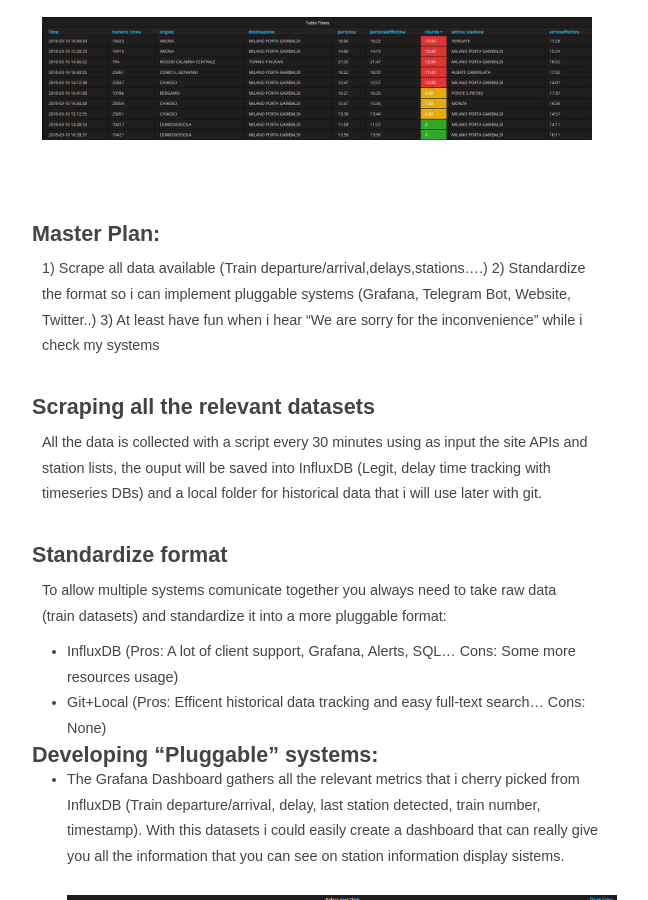
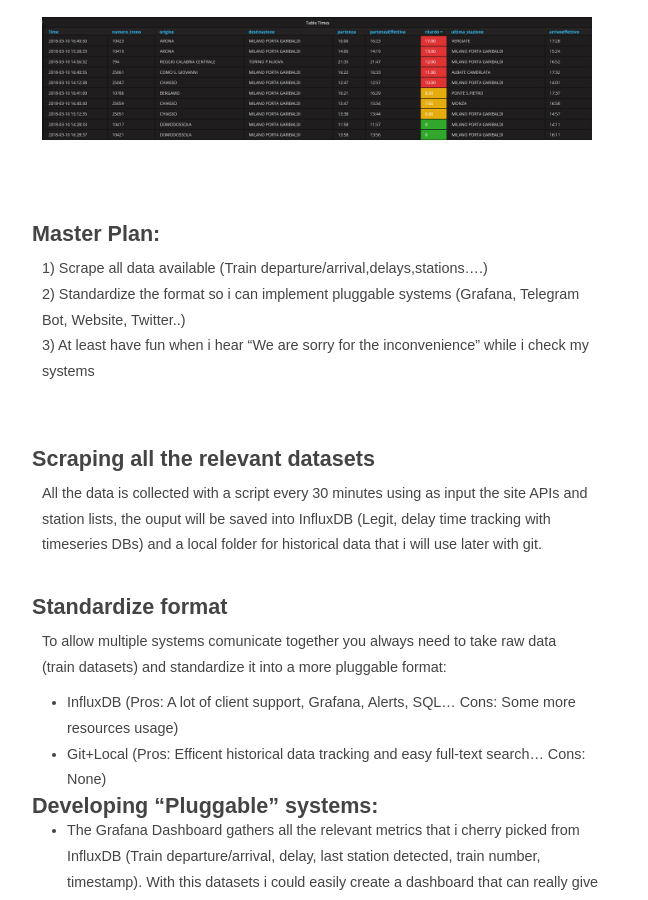
Before and after one commit to fnzv/fnzv.github.io, a Jekyll site: the page built from _posts/2018-03-10-Monitoring-trains..markdown, in a window 1280 px wide and 900 px high, scrolled down 340 px. Shown: the whole window, without its empty margins (323-971 px from the left). Built offline with Jekyll 4.4.1, drawn with Linux system fonts in a browser that asks for light colours.

```diff
--- a/_posts/2018-03-10-Monitoring-trains..markdown
+++ b/_posts/2018-03-10-Monitoring-trains..markdown
@@ -12,9 +12,9 @@ in the public train system and never miss a train.<br><br>
 
 <br><br>
 ## Master Plan:
-1) Scrape all data available (Train departure/arrival,delays,stations....)
-2) Standardize the format so i can implement pluggable systems (Grafana, Telegram Bot, Website, Twitter..)
-3) At least have fun when i hear "We are sorry for the inconvenience" while i check my systems
+1) Scrape all data available (Train departure/arrival,delays,stations....) <br>
+2) Standardize the format so i can implement pluggable systems (Grafana, Telegram Bot, Website, Twitter..)<br>
+3) At least have fun when i hear "We are sorry for the inconvenience" while i check my systems<br>
 <br><br>
 
 
```
